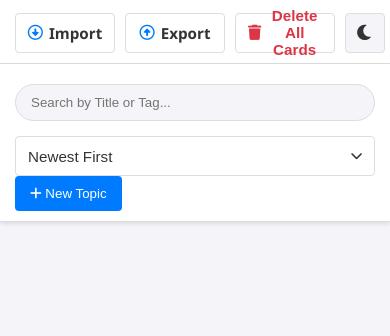
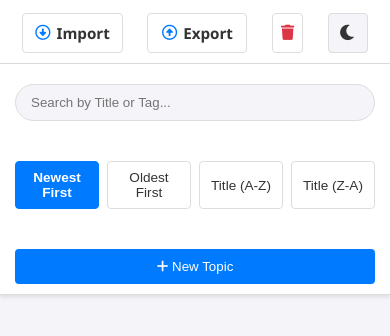
Before and after one commit to omarahmedfarag/quicksave, a plain HTML site: page index.html in a window 390 px wide. Shown: the part 58-394 px from the top of the page. Drawn offline with Linux system fonts and the light colour scheme.

Commit message:
Add files via upload

```diff
--- a/style.css
+++ b/style.css
@@ -301,7 +301,7 @@ main {
     display: grid;
     /* FIX: Set to exactly 5 columns per row with fixed equal width */
     grid-template-columns: repeat(5, 1fr);
-    gap: 20px;
+    gap: 10px;
     padding: 10px 30px;
     /* ADD: Max width to contain the grid and center it (ideal for 5 columns) */
     max-width: 100%;
@@ -334,7 +334,6 @@ main {
     flex-direction: column;
     /* FIX: Reduced height for compact cards */
     height: 130px;
-    width: 100%;
     min-width: 0;
     overflow: hidden;
 }
@@ -673,16 +672,70 @@ input[type="text"]:focus, input[type="url"]:focus {
         align-items: stretch;
         width: 100%;
         margin-top: 10px;
+        margin-bottom: 15px;
     }
     #search-input {
         width: 100%;
-        margin-bottom: 5px;
+        margin-bottom: 10px;
     }
     .custom-dropdown {
         width: 100%;
     }
     .dropdown-trigger {
+        display: none;
+    }
+
+    /* Radio button layout for mobile */
+    .dropdown-menu {
+        position: static;
+        display: flex !important;
+        flex-direction: row;
+        flex-wrap: wrap;
+        gap: 8px;
+        margin-top: 10px;
+        padding: 10px 0;
+        border: none;
+        background: none;
+        box-shadow: none;
+        justify-content: flex-start;
+    }
+
+    .dropdown-menu.open {
+        display: flex !important;
+    }
+
+    .dropdown-item {
+        flex: 1;
+        min-width: 80px;
+        padding: 8px 10px;
+        border: 1px solid var(--border-color);
+        background-color: var(--card-background);
+        border-radius: 4px;
+        text-align: center;
+        font-size: 0.85em;
+    }
+
+    .dropdown-item.active {
+        background-color: var(--primary-color);
+        color: white;
+        border-color: var(--primary-color);
+    }
+
+    /* New Topic button - full width */
+    #new-topic-button {
         width: 100%;
+        margin-top: 15px;
+    }
+
+    /* Delete button - icon only on mobile */
+    #delete-all-button {
+        min-width: auto;
+        width: auto;
+        padding: 8px;
+    }
+
+    #delete-all-button span {
+        display: none;
     }
 
     /* Card Grid drops to 2 columns */
```
